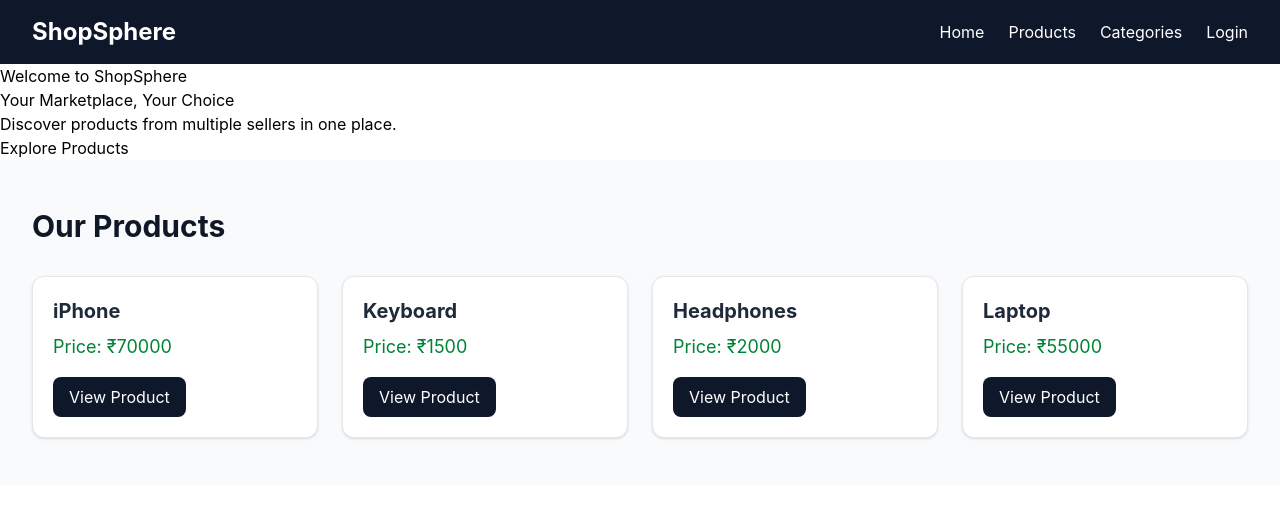
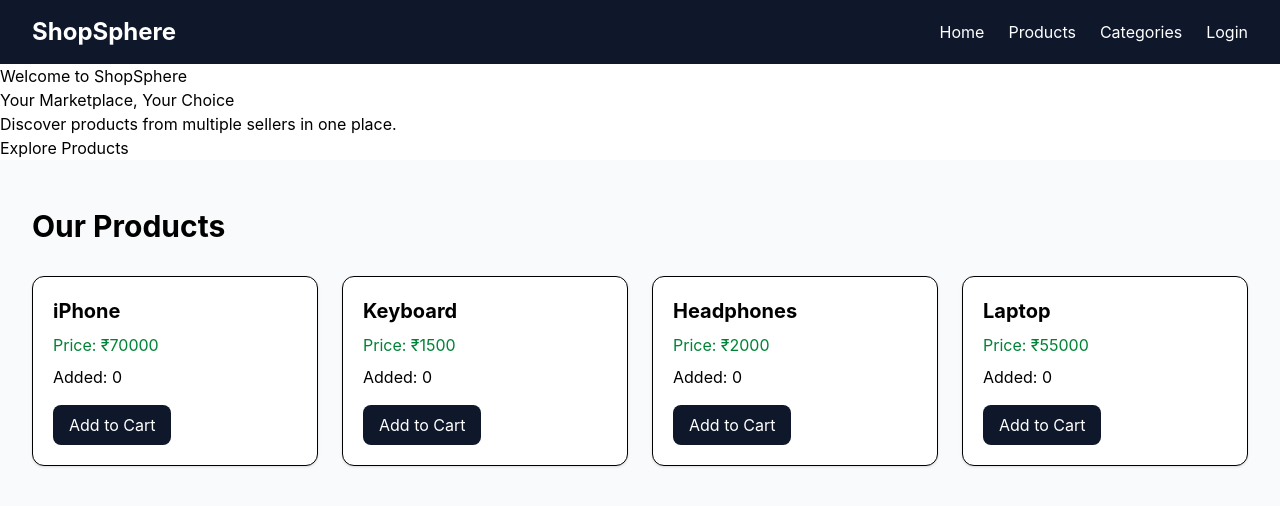
Before and after one commit to mihirvankar/ShopSphere, a React (Vite) app in the folder client/: page / in a window 1280 px wide. Shown: the top 506 px of the page. Built offline with nearby package versions, Linux system fonts and the light colour scheme.

Commit message:
feat: add product cart interaction using useState

```diff
--- a/client/src/App.jsx
+++ b/client/src/App.jsx
@@ -17,7 +17,7 @@ function App() {
       <HeroSection />
 
       <section className="bg-gray-50 px-8 py-12">
-        <h1 className="mb-8 text-3xl font-bold text-gray-900">Our Products</h1>
+        <h1 className="mb-8 text-3xl font-bold">Our Products</h1>
 
         <div className="grid grid-cols-1 gap-6 sm:grid-cols-2 lg:grid-cols-4">
           {products.map((product) => (
--- a/client/src/components/ProductCard.jsx
+++ b/client/src/components/ProductCard.jsx
@@ -1,12 +1,25 @@
+import { useState } from "react";
+
 function ProductCard(props) {
+  const [count, setCount] = useState(0);
+
+  function addToCart() {
+    setCount(count + 1);
+  }
+
   return (
-    <div className="rounded-xl border border-gray-200 bg-white p-5 shadow-sm">
-      <h2 className="text-xl font-bold text-gray-800">{props.name}</h2>
+    <div className="rounded-xl border bg-white p-5 shadow-sm">
+      <h2 className="text-xl font-bold">{props.name}</h2>
 
-      <p className="mt-2 text-lg text-green-700">Price: ₹{props.price}</p>
+      <p className="mt-2 text-green-700">Price: ₹{props.price}</p>
 
-      <button className="mt-4 rounded-lg bg-slate-900 px-4 py-2 text-white hover:bg-slate-700">
-        View Product
+      <p className="mt-2">Added: {count}</p>
+
+      <button
+        onClick={addToCart}
+        className="mt-4 rounded-lg bg-slate-900 px-4 py-2 text-white"
+      >
+        Add to Cart
       </button>
     </div>
   );
```
